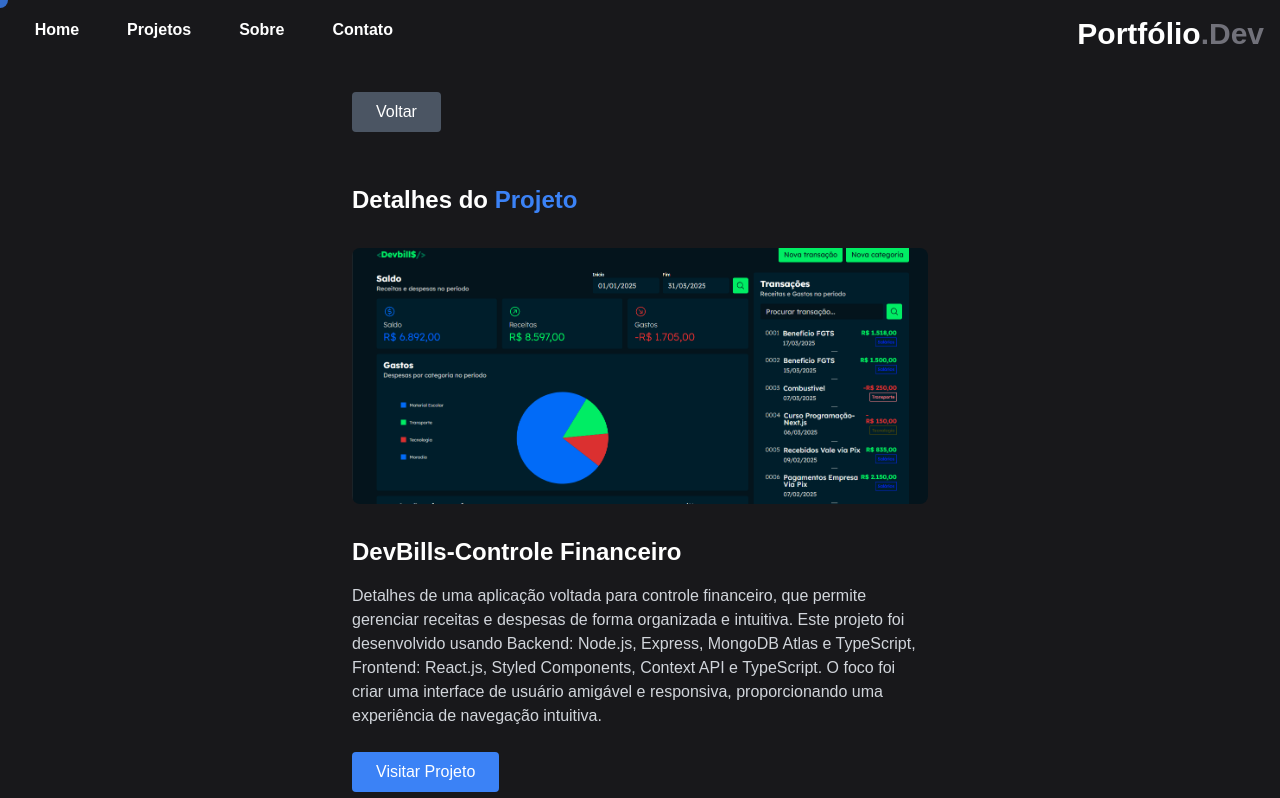
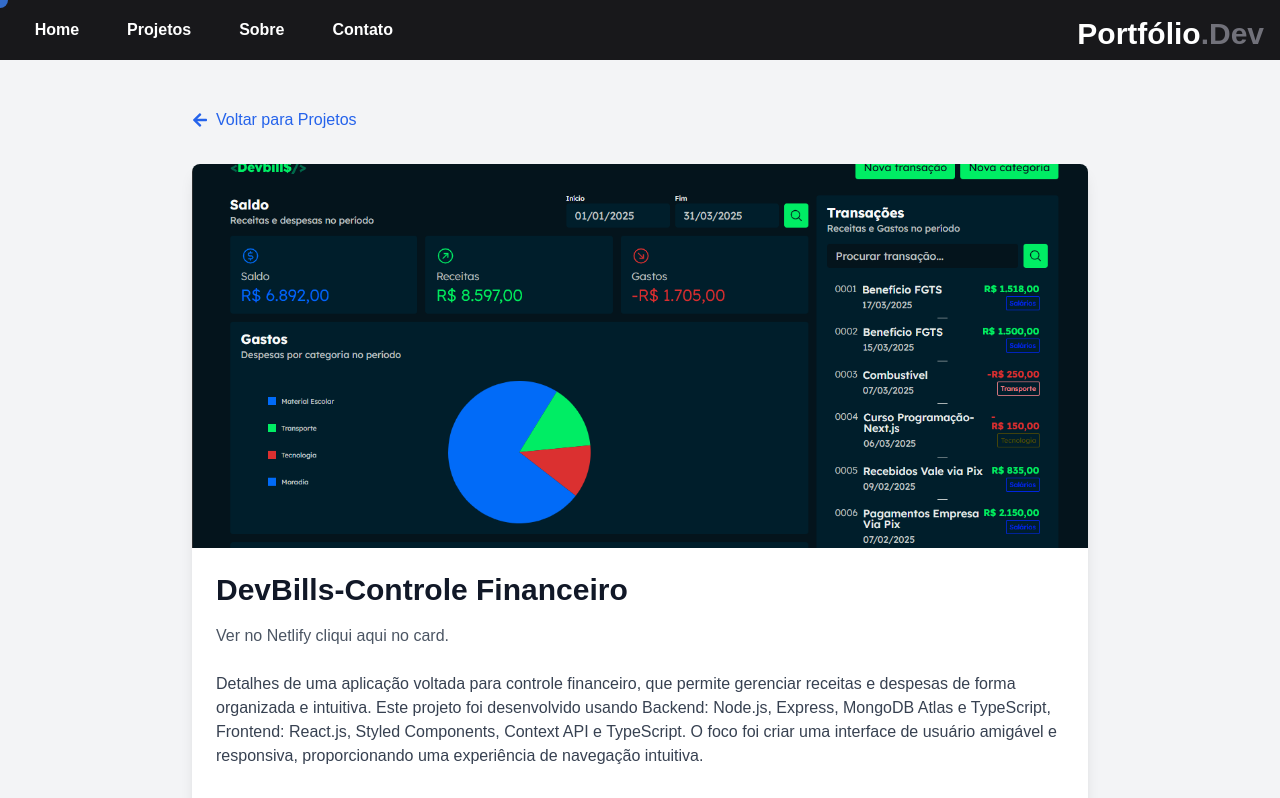
Before and after one commit to alx-8914/portifolio-dev, a Next.js app: page /projects/1 in a window 1280 px wide. Shown: the top 798 px of the page. Built offline with nearby package versions, Linux system fonts and the light colour scheme.

Commit message:
adiciado  a função generateStaticParams()

```diff
--- a/src/app/projects/[id]/page.tsx
+++ b/src/app/projects/[id]/page.tsx
@@ -48,10 +48,10 @@ const projects: Project[] = [
   {
     id: 5,
     title: "Dev-Movies",
-    description: "Dev-Movies-Interface",
-    imageUrl: "/assets/Capa-dev-movies.png",
-    link: "https://dev-movies-react.netlify.app/",
-    details: "Dev-Movies-Interface, uma aplicação web que permite aos usuários explorar uma ampla variedade de filmes e séries. Com uma interface intuitiva e recursos de busca, os usuários podem pesquisar filmes por título, gênero ou ano de lançamento. Tecnologias Utilizadas: React.js, CSS3, JavaScript, API The Movie Database (TMDB).",
+    description: "Dev-Movies",
+    imageUrl: "/assets/DevMovies.png",
+    link: "https://dev-movies.netlify.app/",
+    details: "DevMovies é uma aplicação web que permite aos usuários explorar e descobrir filmes. Com uma interface moderna e responsiva, os usuários podem navegar por diferentes categorias, ver detalhes dos filmes, trailers e avaliações. Tecnologias Utilizadas: React.js, CSS Tailwind, API de Filmes.",
   },
   {
     id: 6,
@@ -63,6 +63,13 @@ const projects: Project[] = [
   },
   // Adicione mais projetos conforme necessário
 ];
+
+// Função para gerar os parâmetros estáticos
+export async function generateStaticParams() {
+  return projects.map((project) => ({
+    id: project.id.toString(),
+  }));
+}
 
 export default function ProjectDetailsPage({ params }: { params: { id: string } }) {
   // Encontra o projeto com base no ID da URL
@@ -78,39 +85,46 @@ export default function ProjectDetailsPage({ params }: { params: { id: string }
   }
 
   return (
-    <div className="bg-zinc-900 text-white min-h-screen p-8">
-      <div className="max-w-xl mx-auto">
-        {/* Botão de voltar */}
+    <div className="min-h-screen bg-gray-100 py-12 px-4 sm:px-6 lg:px-8">
+      <div className="max-w-4xl mx-auto">
         <Link
-          href="/dashboard"
-          className="inline-block mb-8 px-6 py-2 bg-gray-600 text-white rounded hover:bg-blue-500 transition-colors duration-200 hover:scale-105 transition-transform duration-500"
+          href="/projects"
+          className="inline-flex items-center text-blue-600 hover:text-blue-800 mb-8"
         >
-          Voltar
+          <FaArrowLeft className="mr-2" />
+          Voltar para Projetos
         </Link>
-        <h1 className="text-2xl mb-8 font-bold mt-5 ">Detalhes do <span className="text-blue-500"> Projeto</span></h1>
-        {/* Imagem do projeto */}
+
+        <div className="bg-white rounded-lg shadow-lg overflow-hidden">
+          <div className="relative h-96">
             <Image
               src={project.imageUrl}
               alt={project.title}
-          width={900}
-          height={900}
-          className="w-full h-64 object-cover rounded-lg"
+              fill
+              className="object-cover"
             />
+          </div>
 
-        {/* Título do projeto */}
-        <h1 className="text-2xl font-bold mt-8">{project.title}</h1>
-
-        {/* Descrição detalhada do projeto */}
-        <p className="text-gray-300 mt-4">{project.details}</p>
-
-        {/* Botão para visitar o projeto */}
+          <div className="p-6">
+            <h1 className="text-3xl font-bold text-gray-900 mb-4">
+              {project.title}
+            </h1>
+            <p className="text-gray-600 mb-6">{project.description}</p>
+            <div className="prose max-w-none">
+              <p className="text-gray-700">{project.details}</p>
+            </div>
+            <div className="mt-8">
               <a
                 href={project.link}
-          className="inline-block mt-6 px-6 py-2 bg-blue-500 text-white rounded hover:bg-blue-400 transition-colors duration-200 hover:bg-blue-400 hover:scale-105 transition-transform duration-500"
                 target="_blank"
+                rel="noopener noreferrer"
+                className="inline-flex items-center px-4 py-2 border border-transparent text-sm font-medium rounded-md shadow-sm text-white bg-blue-600 hover:bg-blue-700 focus:outline-none focus:ring-2 focus:ring-offset-2 focus:ring-blue-500"
               >
-          Visitar Projeto
+                Ver Projeto
               </a>
+            </div>
+          </div>
+        </div>
       </div>
     </div>
   );
```
Lines whose indentation alone changed are shown as unchanged.
